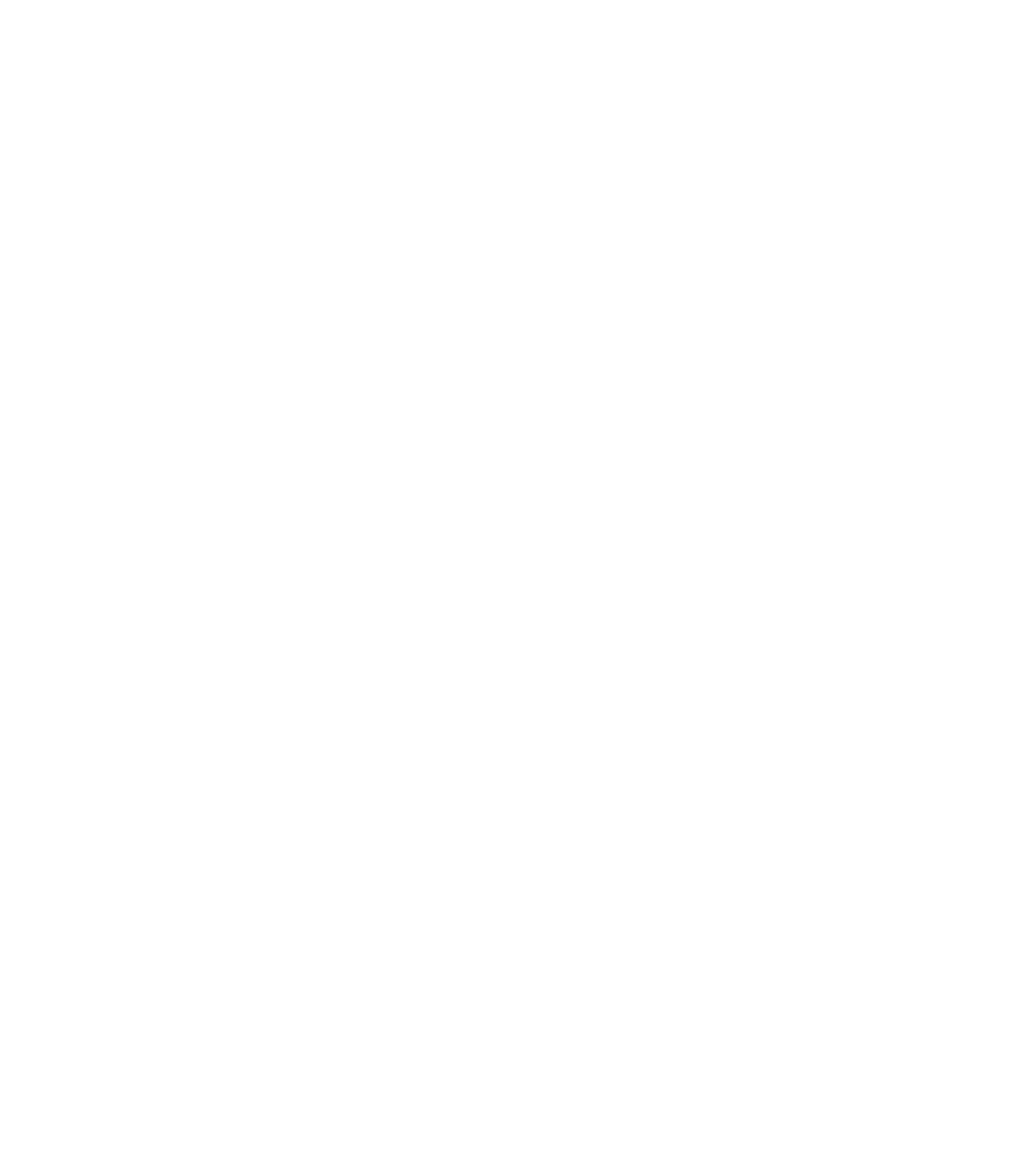
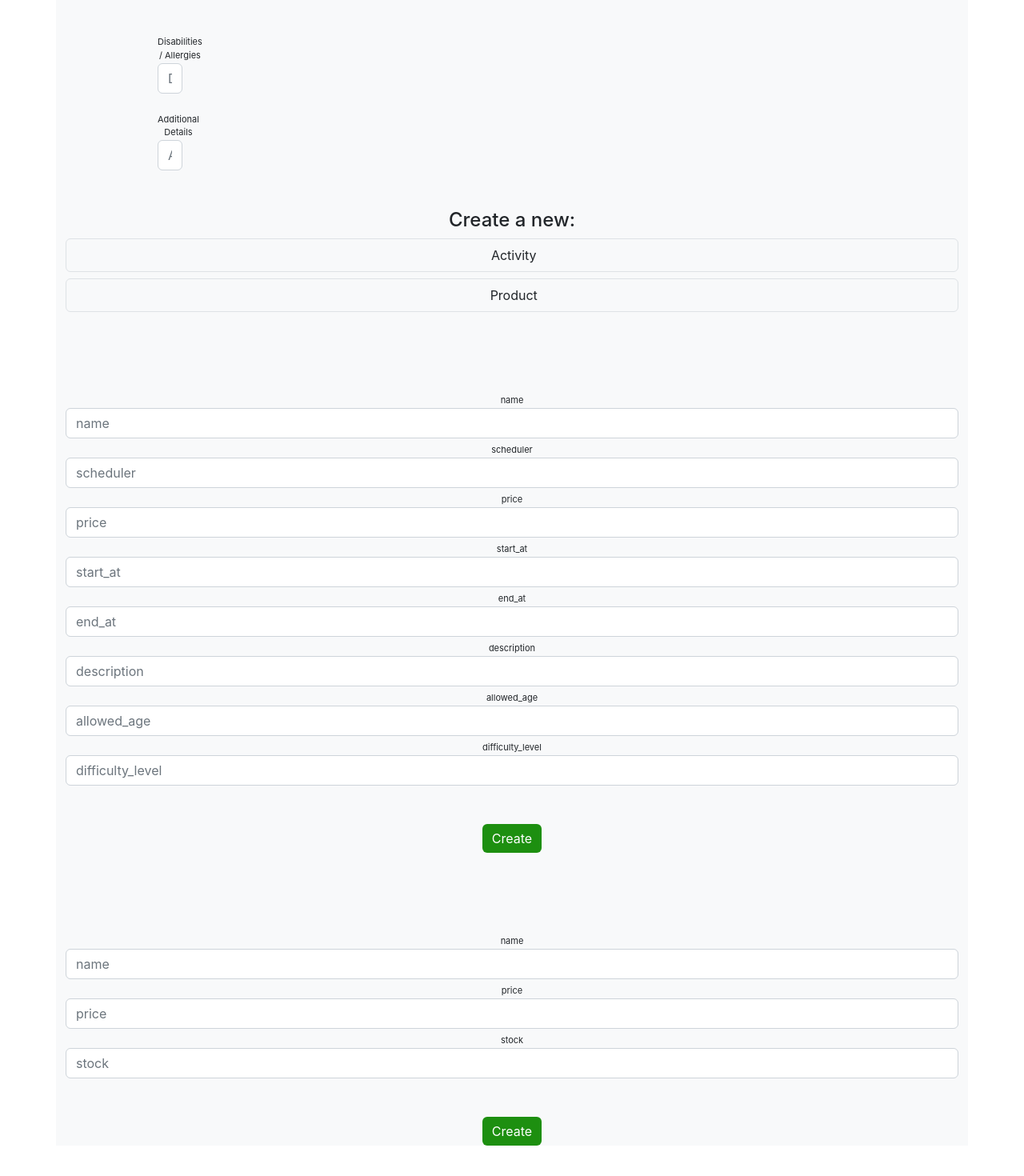
Before and after one commit to veronisago/PF-IncaAdventure, a React (Create React App) app in the folder client/: page /profile in a window 1280 px wide. Shown: the part 976-2446 px from the top of the page at 80% size. Before the commit the page ends 800 px from the top, so only its background shows below. Built offline with nearby package versions, Linux system fonts and the light colour scheme.

Commit message:
componentes para profile y front

```diff
--- a/client/src/components/nav/Login.js
+++ b/client/src/components/nav/Login.js
@@ -3,7 +3,7 @@
 
 const Login = () => {
   const { user, loginWithRedirect } = useAuth0();
-  console.log(user);
+  // console.log(user);
   return (
     <button onClick={() => loginWithRedirect()}>Log In</button>
   )
--- a/client/src/components/nav/Nav.js
+++ b/client/src/components/nav/Nav.js
@@ -1,10 +1,29 @@
-import React from "react";
+import React, { useState, useEffect } from "react";
 import { Link } from "react-router-dom";
 import { useAuth0 } from "@auth0/auth0-react";
 import Login from "./Login.js"
 import Logout from "./Logout.js"
 
 function Nav() {
+
+  const [serachNavStorage, setSearchNavStorage] = useState("");
+
+  function handleSearchInput(e){
+    setSearchNavStorage(e.target.value);
+    console.log(serachNavStorage);
+  }
+
+  useEffect(() => {
+    const data = window.localStorage.getItem('SEACH_NAV');
+    console.log(data);
+    if ( data !== null ) setSearchNavStorage(JSON.parse(data));
+  }, []);
+
+  useEffect(() => {
+    window.localStorage.setItem('SEACH_NAV', JSON.stringify(serachNavStorage));
+    console.log(serachNavStorage);
+  }, [serachNavStorage]);
+
   const { user, logout } = useAuth0();
   console.log(user);
 
@@ -62,6 +81,8 @@
                 <Logout/>
               </li>
 
+
+
               {/* <li className="nav-item">
                 <Link
                   className="nav-item form-control mt-1 mx-2 px-0"
@@ -93,8 +114,10 @@
                 type="search"
                 placeholder="Search"
                 aria-label="Search"
+                value={serachNavStorage}
+                onChange={(e) => handleSearchInput(e)}
               />
-              <button className="btn btn-outline-success" type="submit">
+              <button className="btn btn-outline-success" type="submit" onClick={() => setSearchNavStorage()}>
                 Search
               </button>
             </form>
--- /dev/null
+++ b/client/src/components/nav/templates/TemplateActivity.js
@@ -0,0 +1,71 @@
+import React, { useEffect, useState } from 'react';
+import { useDispatch } from "react-redux";
+import { createActivity } from "../../../redux/actions/actions/activities";
+
+function TemplateActivity(){
+  const dispatch = useDispatch();
+
+  const [activityForm, setActivityForm] = useState({
+    name: "",
+    schedule: "",
+    price: 0,
+    start_at: 0,
+    end_at: 0,
+    description: "",
+    allowed_age: "",
+    difficulty_level: ""
+  });
+
+  function handleActivityChange(e){
+    setActivityForm({
+      ...createActivity,
+      [e.target.placeholder]: e.target.value
+    });
+    console.log(createActivity);
+
+  };
+
+  function handleCreateButton(){
+  };
+
+  function handleSubmit(e){
+    e.preventDefault();
+    dispatch(createActivity(activityForm));
+
+  };
+
+  return(
+    <div>
+
+      <div class="row text-center pt-5 mt-5">
+              <main class="form-signin w-100 m-auto">
+                <form
+                  action="http://localhost:3000/profile"
+                  onSubmit={(e) => handleSubmit(e)}
+                >
+                  <div class="col-md-12"><label class="labels">name</label><input type="text" class="form-control" placeholder="name" onChange={() => handleActivityChange()}/></div>
+
+                  <div class="col-md-12"><label class="labels">scheduler</label><input type="text" class="form-control" placeholder="scheduler" onChange={() => handleActivityChange()}/></div>
+
+                  <div class="col-md-12"><label class="labels">price</label><input type="text" class="form-control" placeholder="price" onChange={() => handleActivityChange()}/></div>
+
+                  <div class="col-md-12"><label class="labels">start_at</label><input type="text" class="form-control" placeholder="start_at" onChange={() => handleActivityChange()}/></div>
+
+                  <div class="col-md-12"><label class="labels">end_at</label><input type="text" class="form-control" placeholder="end_at" onChange={() => handleActivityChange()}/></div>
+
+                  <div class="col-md-12"><label class="labels">description</label><input type="text" class="form-control" placeholder="description" onChange={() => handleActivityChange()}/></div>
+
+                  <div class="col-md-12"><label class="labels">allowed_age</label><input type="text" class="form-control" placeholder="allowed_age" onChange={() => handleActivityChange()}/></div>
+
+                  <div class="col-md-12"><label class="labels">difficulty_level</label><input type="text" class="form-control" placeholder="difficulty_level" onChange={() => handleActivityChange()}/></div>
+
+                  <div class="mt-5 text-center"><button class="btn btn-primary profile-button" type="submit" onClick={() => handleCreateButton()}>Create</button></div>
+                </form>
+              </main>
+            </div>
+
+    </div>
+  );
+};
+
+export default TemplateActivity;
--- /dev/null
+++ b/client/src/components/nav/templates/TemplateProduct.js
@@ -0,0 +1,56 @@
+import React, { useEffect, useState } from 'react';
+import { useDispatch } from "react-redux";
+import { createProduct } from "../../../redux/actions/actions/products";
+
+function TemplateProduct() {
+  const dispatch = useDispatch();
+
+  const [productForm, setProductForm] = useState({
+    name: "",
+    price: "",
+    stock: ""
+  });
+
+  function handleProductChange(e) {
+    setProductForm({
+      ...productForm,
+      [e.target.placeholder]: e.target.value
+    });
+    console.log(productForm);
+  };
+
+  function handleCreateButton() {
+  };
+
+  function handleSubmit(e) {
+    e.preventDefault();
+    dispatch(createProduct(productForm));
+
+
+  };
+
+  return (
+    <div>
+
+      <div class="row text-center pt-5 mt-5">
+        <main class="form-signin w-100 m-auto">
+          <form
+            action="http://localhost:3000/profile"
+            onSubmit={(e) => handleSubmit(e)}
+          >
+            <div class="col-md-12"><label class="labels">name</label><input type="text" class="form-control" placeholder="name" onChange={() => handleProductChange()} /></div>
+
+            <div class="col-md-12"><label class="labels">price</label><input type="text" class="form-control" placeholder="price" onChange={() => handleProductChange()} /></div>
+
+            <div class="col-md-12"><label class="labels">stock</label><input type="text" class="form-control" placeholder="stock" onChange={() => handleProductChange()} /></div>
+
+
+            <div class="mt-5 text-center"><button class="btn btn-primary profile-button" type="button" >Create</button></div>
+          </form>
+        </main>
+      </div>
+    </div>
+  );
+};
+
+export default TemplateProduct;
--- /dev/null
+++ b/client/src/components/pages/DashboardCreate.js
@@ -0,0 +1,48 @@
+import React, { useEffect, useState } from "react";
+import { useDispatch } from "react-redux";
+
+import { createActivity } from "../../redux/actions/actions/activities";
+import { createProduct } from "../../redux/actions/actions/products";
+import TemplateActivity from "../nav/templates/TemplateActivity";
+import TemplateProduct from "../nav/templates/TemplateProduct";
+
+function DashboardCreate() {
+
+  const dispatch = useDispatch();
+
+
+  // LocalStorage
+
+
+  return (
+    <div>
+      <div>
+        <h4 class="text-right">Create a new:</h4>
+      </div>
+
+
+
+      <div>
+        <form class="ml-md-2 ">
+          <div class="form-inline border rounded p-sm-2 my-2">
+
+            <label for="higher" class="pl-1 pt-sm-0 pt-1">&nbsp;Activity</label>
+          </div>
+          <div class="form-inline border rounded p-sm-2 my-2">
+
+            <label for="lower" class="pl-1 pt-sm-0 pt-1">&nbsp;Product</label>
+          </div>
+        </form>
+      </div>
+
+      <div>
+        <TemplateActivity />
+        <TemplateProduct />
+      </div>
+
+
+    </div >
+  );
+};
+
+export default DashboardCreate;
--- a/client/src/components/pages/UserPage.js
+++ b/client/src/components/pages/UserPage.js
@@ -2,6 +2,7 @@
 import { useAuth0 } from "@auth0/auth0-react";
 import { createUser } from "../../redux/actions/actions/users";
 import { useDispatch, useSelector } from 'react-redux';
+import DashboardCreate from './DashboardCreate';
 
 
 const UserPage = () => {
@@ -23,7 +24,7 @@
                     <div class="col-md-3 border-right mt-5">
                         <h4 class="text-right">Profile Settings</h4>
                         <div class="d-flex flex-column align-items-center text-center p-3 py-5"><img class="rounded-circle mt-5" width="150px" src="https://st3.depositphotos.com/15648834/17930/v/600/depositphotos_179308454-stock-illustration-unknown-person-silhouette-glasses-profile.jpg" /><span class="font-weight-bold"></span><span>{userProfile?.username}</span></div>
-                    </div>
+
                     <div class="col-md-5 border-right">
                         <div class="p-3 py-5">
                             <div class="row mt-2">
@@ -41,18 +42,23 @@
                             </div>
                             <div class="mt-5 text-center"><button class="btn btn-primary profile-button" type="button">Save Profile</button></div>
                         </div>
-                    </div>
-                    <div class="container col-4 mt-2">
+                        </div>
+                        <div class="container col-4 mt-2">
                         <div class="p-3 py-5">
                             <div class="col-md-12"><label class="labels">Disabilities / Allergies</label><input type="text" class="form-control" placeholder="Disabilities / Allergies" value="" /></div> <br />
                             <div class="col-md-12"><label class="labels">Additional Details</label><input type="text" class="form-control" placeholder="Additional details" value="" /></div>
                         </div>
                     </div>
+                    </div>
+
+										<div>
+											<DashboardCreate />
+										</div>
                 </div>
             </div>
 
         </div>
-    )
-}
+    );
+};
 
 export default UserPage
--- a/client/src/redux/actions/actions/activities.js
+++ b/client/src/redux/actions/actions/activities.js
@@ -56,4 +56,15 @@
      console.log(error) ;
     }
   }
+};
+
+export function createActivity(payload){
+  return async function (dispatch){
+    try {
+      let newActivity = await axios.post("http://localhost:3001/activities", payload);
+      return newActivity;
+    } catch (error) {
+      console.log(error);
+    }
   };
+};
--- a/client/src/redux/actions/actions/products.js
+++ b/client/src/redux/actions/actions/products.js
@@ -1,8 +1,8 @@
 import axios from "axios";
-import {GET_PRODUCTS, GET_PRODUCTS_BY_NAME, GET_PRODUCTS_BY_ID, GET_PRODUCTS_BY_ORDER} from "../constantes";
+import { GET_PRODUCTS, GET_PRODUCTS_BY_NAME, GET_PRODUCTS_BY_ID, GET_PRODUCTS_BY_ORDER } from "../constantes";
 
-export function getProducts(){
-  return async function (dispatch){
+export function getProducts() {
+  return async function (dispatch) {
     try {
       let products = await axios.get("http://localhost:3001/products", {});
       return dispatch({
@@ -15,9 +15,9 @@
   };
 };
 
-export function getProductsByName(name){
+export function getProductsByName(name) {
   // trae los que incluyan name, puede ser mas de 1
-  return async function (dispatch){
+  return async function (dispatch) {
     try {
       let productsByName = await axios.get(`http://localhost:3001/products?name=${name}`, {});
       return dispatch({
@@ -30,8 +30,8 @@
   };
 };
 
-export function getProductsById(id){
-  return async function (dispatch){
+export function getProductsById(id) {
+  return async function (dispatch) {
     try {
       let productsById = await axios.get(`http://localhost:3001/products/${id}`, {});
       return dispatch({
@@ -44,8 +44,8 @@
   };
 };
 
-export function getProductsByOrder(order){
-return async function (dispatch){
+export function getProductsByOrder(order) {
+  return async function (dispatch) {
     try {
       let productsByOrder = await axios.get(`http://localhost:3001/products?order=${order}`, {});
       return dispatch({
@@ -53,7 +53,18 @@
         payload: productsByOrder.data
       })
     } catch (error) {
-   console.log(error) ;
+      console.log(error);
     }
   }
 };
+
+export function createProduct(payload) {
+  return async function (dispatch) {
+    try {
+      let newProduct = await axios.post(`http://localhost:3001/products`, payload);
+      return newProduct;
+    } catch (error) {
+      console.log(error);
+    }
+  }
+};
```
Also changed, not shown: client/src/components/nav/Informes.js (added, +13 -0 lines), client/src/components/nav/templates/ActivitiesReport.js (added, +49 -0 lines), client/src/components/nav/templates/ProductsReport.js (added, +36 -0 lines), client/src/components/nav/templates/Reports.js (added, +29 -0 lines), 2 other files (tests, documents, lock files or other folders). Lines whose indentation alone changed are shown as unchanged.
